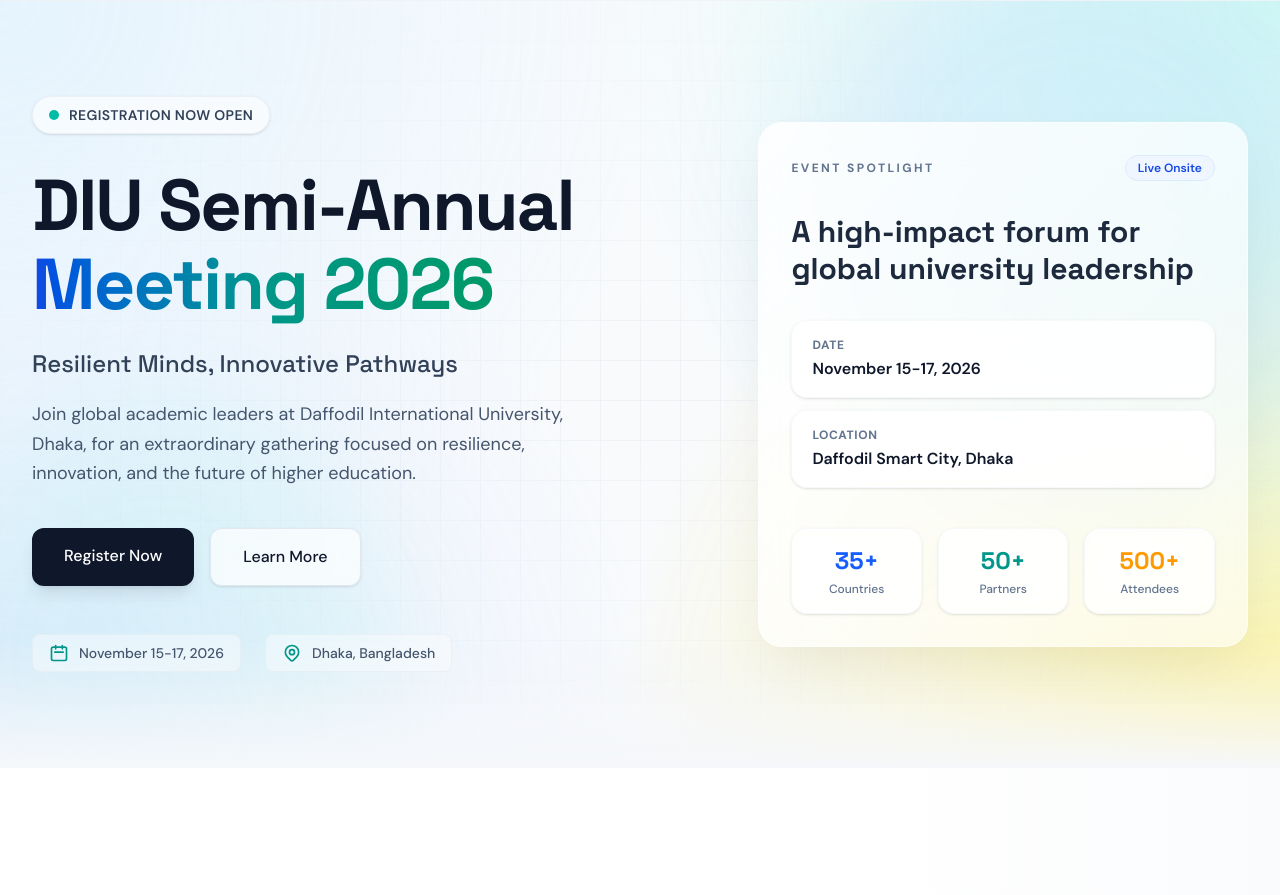
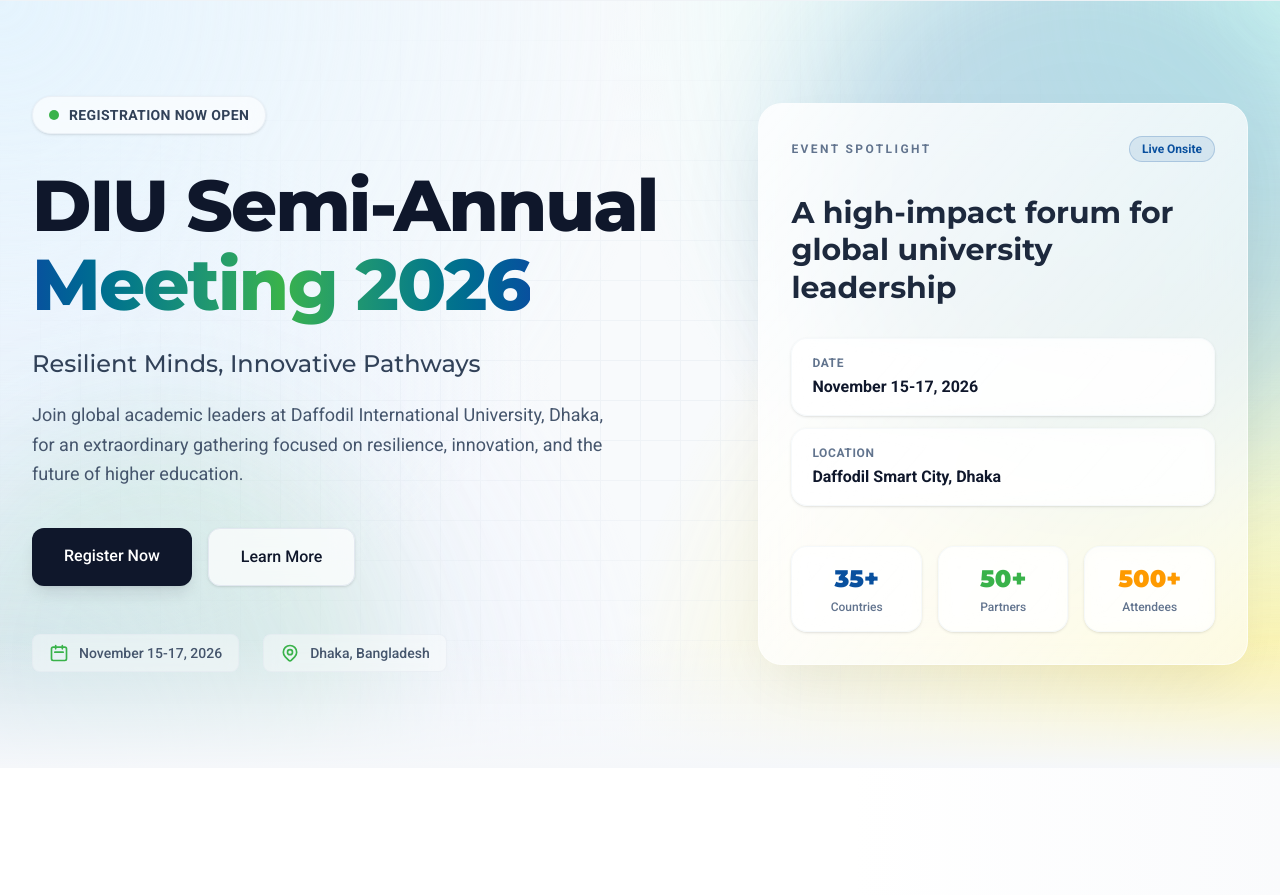
Before and after one commit to KhandakerSamin/IUAP_DIU, a Next.js app: page / in a window 1280 px wide. Shown: the part 80-975 px from the top of the page. Built offline with nearby package versions, Linux system fonts and the light colour scheme.

Commit message:
added font and color

```diff
--- a/src/app/globals.css
+++ b/src/app/globals.css
@@ -1,10 +1,10 @@
 @import "tailwindcss";
 
 :root {
-  --primary: #009688;
-  --primary-dark: #00796b;
-  --secondary: #1565c0;
-  --secondary-dark: #0d47a1;
+  --primary: #09509e;
+  --primary-dark: #063973;
+  --secondary: #39b24a;
+  --secondary-dark: #2a8a36;
   --accent: #ffc107;
   --dark: #1a1a2e;
   --muted: #546e7a;
@@ -24,8 +24,8 @@
   --color-light: var(--light);
   --color-card: var(--card);
   --color-border: var(--border);
-  --font-sans: var(--font-dm-sans);
-  --font-display: var(--font-space-grotesk);
+  --font-sans: var(--font-roboto);
+  --font-display: var(--font-montserrat);
 }
 
 html {
@@ -47,7 +47,7 @@
 }
 
 body {
-  font-family: var(--font-dm-sans), sans-serif;
+  font-family: var(--font-roboto), sans-serif;
   background: var(--card);
   color: var(--dark);
   overflow-x: hidden;
@@ -71,8 +71,8 @@
 .geo-pattern {
   background-color: var(--dark);
   background-image:
-    radial-gradient(circle at 20% 50%, rgba(0, 150, 136, 0.15) 0%, transparent 50%),
-    radial-gradient(circle at 80% 80%, rgba(21, 101, 192, 0.15) 0%, transparent 50%),
+    radial-gradient(circle at 20% 50%, rgba(9, 80, 158, 0.15) 0%, transparent 50%),
+    radial-gradient(circle at 80% 80%, rgba(57, 178, 74, 0.15) 0%, transparent 50%),
     linear-gradient(45deg, rgba(255, 255, 255, 0.02) 25%, transparent 25%, transparent 75%, rgba(255, 255, 255, 0.02) 75%, rgba(255, 255, 255, 0.02)),
     linear-gradient(-45deg, rgba(255, 255, 255, 0.02) 25%, transparent 25%, transparent 75%, rgba(255, 255, 255, 0.02) 75%, rgba(255, 255, 255, 0.02));
   background-size: 100% 100%, 100% 100%, 60px 60px, 60px 60px;
@@ -143,7 +143,7 @@
 
 .card-hover:hover {
   transform: translateY(-12px) scale(1.01);
-  box-shadow: 0 25px 50px -12px rgba(0, 150, 136, 0.25);
+  box-shadow: 0 25px 50px -12px rgba(9, 80, 158, 0.25);
 }
 
 .btn-primary {
@@ -152,7 +152,7 @@
   padding: 16px 36px;
   border-radius: 12px;
   font-weight: 600;
-  font-family: var(--font-space-grotesk), sans-serif;
+  font-family: var(--font-montserrat), sans-serif;
   transition: all 0.3s ease;
   border: none;
   cursor: pointer;
@@ -178,7 +178,7 @@
 
 .btn-primary:hover {
   transform: translateY(-3px);
-  box-shadow: 0 10px 30px rgba(0, 150, 136, 0.4);
+  box-shadow: 0 10px 30px rgba(9, 80, 158, 0.4);
 }
 
 .btn-outline {
@@ -187,7 +187,7 @@
   padding: 16px 36px;
   border-radius: 12px;
   font-weight: 600;
-  font-family: var(--font-space-grotesk), sans-serif;
+  font-family: var(--font-montserrat), sans-serif;
   border: 2px solid rgba(255, 255, 255, 0.5);
   cursor: pointer;
   transition: all 0.3s ease;
@@ -229,13 +229,13 @@
   font-size: 3rem;
   font-weight: 700;
   color: var(--primary);
-  font-family: var(--font-space-grotesk), sans-serif;
+  font-family: var(--font-montserrat), sans-serif;
 }
 
 .pricing-featured {
   transform: scale(1.05);
   border: 3px solid var(--primary);
-  background: linear-gradient(180deg, rgba(0, 150, 136, 0.05) 0%, white 100%);
+  background: linear-gradient(180deg, rgba(9, 80, 158, 0.05) 0%, white 100%);
   position: relative;
 }
 
--- a/src/app/layout.js
+++ b/src/app/layout.js
@@ -1,14 +1,15 @@
-import { DM_Sans, Space_Grotesk } from "next/font/google";
+import { Roboto, Montserrat } from "next/font/google";
 import "./globals.css";
 
-const dmSans = DM_Sans({
+const roboto = Roboto({
   subsets: ["latin"],
-  variable: "--font-dm-sans",
+  weight: ["300", "400", "500", "700"],
+  variable: "--font-roboto",
 });
 
-const spaceGrotesk = Space_Grotesk({
+const montserrat = Montserrat({
   subsets: ["latin"],
-  variable: "--font-space-grotesk",
+  variable: "--font-montserrat",
 });
 
 export const metadata = {
@@ -21,7 +22,7 @@
   return (
     <html
       lang="en"
-      className={`${dmSans.variable} ${spaceGrotesk.variable} h-full antialiased`}
+      className={`${roboto.variable} ${montserrat.variable} h-full antialiased`}
     >
       <body className="min-h-full">{children}</body>
     </html>
--- a/src/components/global/nev.js
+++ b/src/components/global/nev.js
@@ -32,7 +32,7 @@
 
           <div className="hidden lg:flex items-center gap-8">
             {links.map((link) => (
-              <a key={link.href} href={link.href} className="text-slate-600 hover:text-teal-600 font-medium transition-colors">
+              <a key={link.href} href={link.href} className="text-slate-600 hover:text-secondary font-medium transition-colors">
                 {link.label}
               </a>
             ))}
@@ -60,7 +60,7 @@
               key={link.href}
               href={link.href}
               onClick={closeMenu}
-              className="py-2 text-slate-800 font-medium hover:text-teal-600 transition-colors"
+              className="py-2 text-slate-800 font-medium hover:text-secondary transition-colors"
             >
               {link.label}
             </a>
--- a/src/components/homepage/heroSection.js
+++ b/src/components/homepage/heroSection.js
@@ -12,8 +12,8 @@
 
       {/* Floating Animated Orbs for Depth */}
       <div className="absolute inset-0 pointer-events-none overflow-hidden">
-        <div className="absolute w-140 h-140 bg-blue-300/20 rounded-full blur-3xl -top-20 -right-20 animate-pulse" style={{ animationDuration: "8s" }} />
-        <div className="absolute w-120 h-120 bg-teal-300/20 rounded-full blur-3xl -bottom-32 -left-20 animate-pulse" style={{ animationDuration: "12s", animationDelay: "2s" }} />
+        <div className="absolute w-140 h-140 bg-primary/20 rounded-full blur-3xl -top-20 -right-20 animate-pulse" style={{ animationDuration: "8s" }} />
+        <div className="absolute w-120 h-120 bg-secondary/20 rounded-full blur-3xl -bottom-32 -left-20 animate-pulse" style={{ animationDuration: "12s", animationDelay: "2s" }} />
       </div>
 
       <div className="relative z-10 max-w-340 mx-auto px-4 sm:px-6 lg:px-8 py-24 w-full">
@@ -22,8 +22,8 @@
             {/* Minimalist Live Badge */}
             <div className="inline-flex items-center gap-2.5 px-4 py-2 rounded-full bg-white/60 border border-slate-200/60 shadow-sm backdrop-blur-md mb-8 reveal">
               <span className="relative flex h-2.5 w-2.5">
-                <span className="animate-ping absolute inline-flex h-full w-full rounded-full bg-teal-500 opacity-75"></span>
-                <span className="relative inline-flex rounded-full h-2.5 w-2.5 bg-teal-500"></span>
+                <span className="animate-ping absolute inline-flex h-full w-full rounded-full bg-secondary opacity-75"></span>
+                <span className="relative inline-flex rounded-full h-2.5 w-2.5 bg-secondary"></span>
               </span>
               <span className="text-sm font-semibold text-slate-700 tracking-wide uppercase">Registration Now Open</span>
             </div>
@@ -31,7 +31,7 @@
             <h1 className="font-display text-5xl sm:text-6xl lg:text-7xl font-extrabold leading-[1.1] mb-6 reveal reveal-delay-1 tracking-tight text-slate-900">
               DIU Semi-Annual
               <br />
-              <span className="bg-linear-to-r from-blue-700 via-teal-600 to-emerald-600 bg-clip-text text-transparent pb-2">
+              <span className="bg-linear-to-r from-primary via-secondary to-primary bg-clip-text text-transparent pb-2">
                 Meeting 2026
               </span>
             </h1>
@@ -55,11 +55,11 @@
 
             <div className="mt-12 flex flex-wrap gap-6 reveal reveal-delay-4">
               <div className="flex items-center gap-2.5 text-slate-600 text-sm font-medium bg-white/40 px-4 py-2 rounded-lg border border-slate-200/50 backdrop-blur-sm">
-                <svg className="w-5 h-5 text-teal-600" fill="none" stroke="currentColor" viewBox="0 0 24 24"><path strokeLinecap="round" strokeLinejoin="round" strokeWidth="2" d="M8 7V3m8 4V3m-9 8h10M5 21h14a2 2 0 002-2V7a2 2 0 00-2-2H5a2 2 0 00-2 2v12a2 2 0 002 2z"></path></svg>
+                <svg className="w-5 h-5 text-secondary" fill="none" stroke="currentColor" viewBox="0 0 24 24"><path strokeLinecap="round" strokeLinejoin="round" strokeWidth="2" d="M8 7V3m8 4V3m-9 8h10M5 21h14a2 2 0 002-2V7a2 2 0 00-2-2H5a2 2 0 00-2 2v12a2 2 0 002 2z"></path></svg>
                 November 15-17, 2026
               </div>
               <div className="flex items-center gap-2.5 text-slate-600 text-sm font-medium bg-white/40 px-4 py-2 rounded-lg border border-slate-200/50 backdrop-blur-sm">
-                <svg className="w-5 h-5 text-teal-600" fill="none" stroke="currentColor" viewBox="0 0 24 24"><path strokeLinecap="round" strokeLinejoin="round" strokeWidth="2" d="M17.657 16.657L13.414 20.9a1.998 1.998 0 01-2.827 0l-4.243-4.243a8 8 0 1111.314 0z"></path><path strokeLinecap="round" strokeLinejoin="round" strokeWidth="2" d="M15 11a3 3 0 11-6 0 3 3 0 016 0z"></path></svg>
+                <svg className="w-5 h-5 text-secondary" fill="none" stroke="currentColor" viewBox="0 0 24 24"><path strokeLinecap="round" strokeLinejoin="round" strokeWidth="2" d="M17.657 16.657L13.414 20.9a1.998 1.998 0 01-2.827 0l-4.243-4.243a8 8 0 1111.314 0z"></path><path strokeLinecap="round" strokeLinejoin="round" strokeWidth="2" d="M15 11a3 3 0 11-6 0 3 3 0 016 0z"></path></svg>
                 Dhaka, Bangladesh
               </div>
             </div>
@@ -72,7 +72,7 @@
               <div className="relative z-10">
                 <div className="flex items-center justify-between mb-8">
                   <p className="uppercase text-xs font-bold tracking-[0.2em] text-slate-500">Event Spotlight</p>
-                  <span className="inline-flex items-center gap-1.5 text-xs font-semibold px-3 py-1 rounded-full bg-blue-50 text-blue-700 border border-blue-100">
+                  <span className="inline-flex items-center gap-1.5 text-xs font-semibold px-3 py-1 rounded-full bg-primary/10 text-primary border border-primary/20">
                     Live Onsite
                   </span>
                 </div>
@@ -94,11 +94,11 @@
 
                 <div className="grid grid-cols-3 gap-4">
                   <div className="rounded-2xl bg-white/60 border border-slate-100/60 p-4 text-center shadow-sm backdrop-blur-sm">
-                    <p className="font-display text-2xl font-black text-blue-600">35+</p>
+                    <p className="font-display text-2xl font-black text-primary">35+</p>
                     <p className="text-xs font-medium text-slate-500 mt-1">Countries</p>
                   </div>
                   <div className="rounded-2xl bg-white/60 border border-slate-100/60 p-4 text-center shadow-sm backdrop-blur-sm">
-                    <p className="font-display text-2xl font-black text-teal-600">50+</p>
+                    <p className="font-display text-2xl font-black text-secondary">50+</p>
                     <p className="text-xs font-medium text-slate-500 mt-1">Partners</p>
                   </div>
                   <div className="rounded-2xl bg-white/60 border border-slate-100/60 p-4 text-center shadow-sm backdrop-blur-sm">
```
